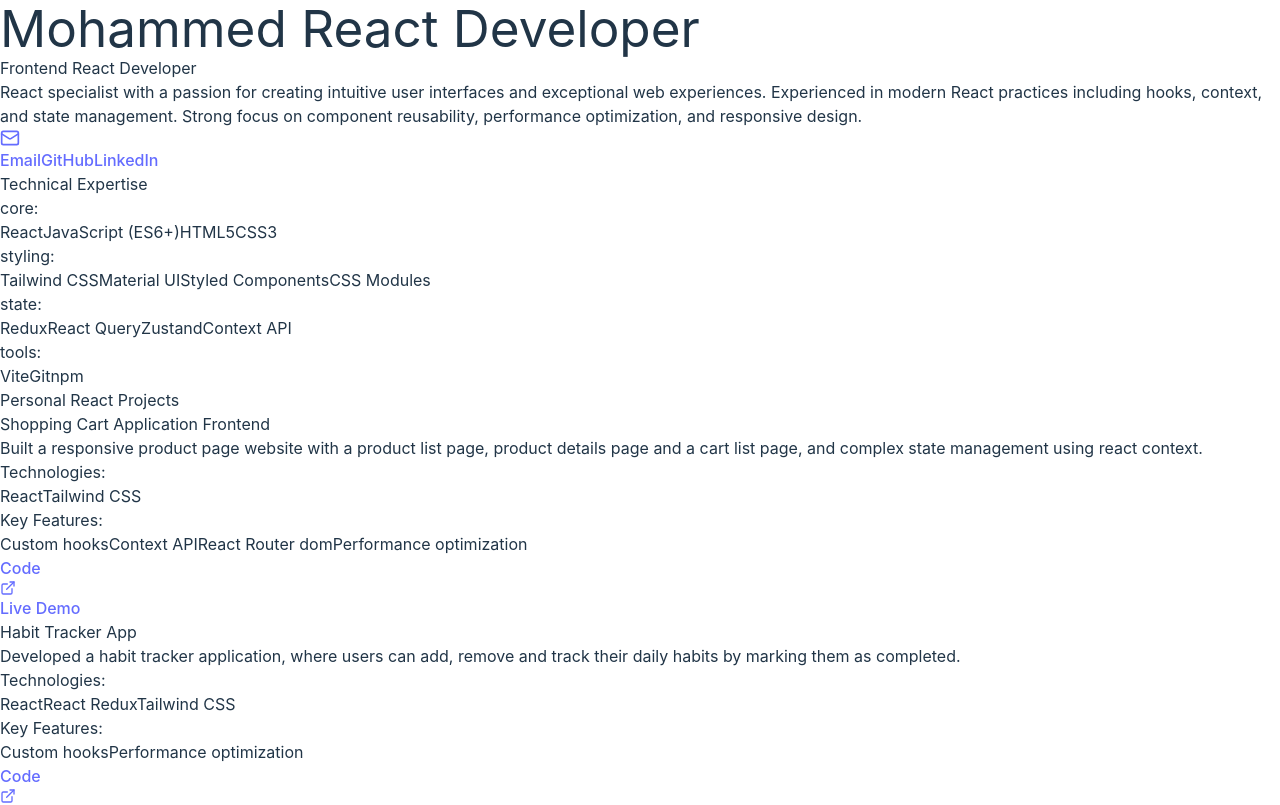
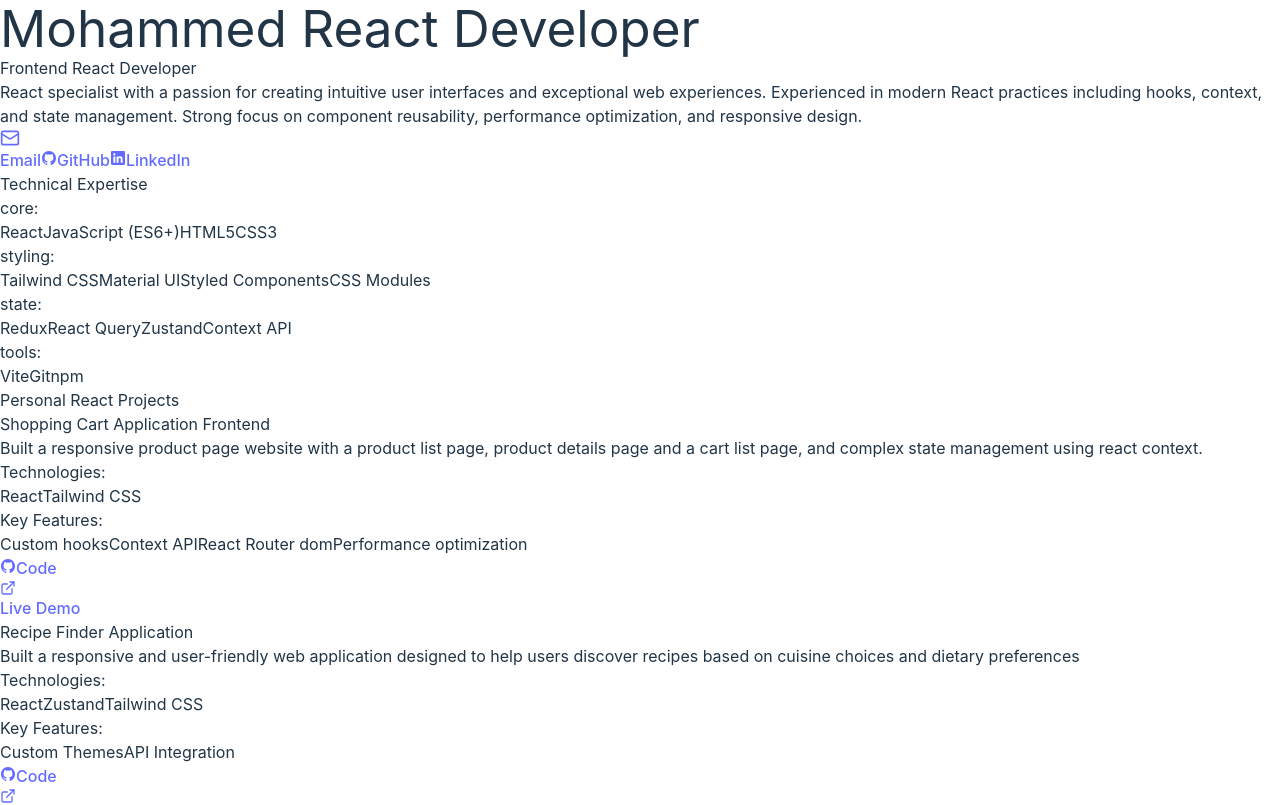
Before and after one commit to mohammedZato/my-Portfolio, a React (Vite) app: page / in a window 1280 px wide. Shown: the top 805 px of the page. Built offline with nearby package versions, Linux system fonts and the light colour scheme.

Commit message:
updated projects

```diff
--- a/index.html
+++ b/index.html
@@ -7,15 +7,6 @@
     <script type="module" src="https://unpkg.com/ionicons@7.1.0/dist/ionicons/ionicons.esm.js"></script>
     <script nomodule src="https://unpkg.com/ionicons@7.1.0/dist/ionicons/ionicons.js"></script>
     <title>Vite + React</title>
-    <!-- Google tag (gtag.js) -->
-    <script async src="https://www.googletagmanager.com/gtag/js?id=G-64EBJDX58C"></script>
-    <script>
-      window.dataLayer = window.dataLayer || [];
-      function gtag(){dataLayer.push(arguments);}
-      gtag('js', new Date());
-
-      gtag('config', 'G-64EBJDX58C');
-    </script>
   </head>
   <body>
     <div id="root"></div>
--- a/src/component/portfolio.jsx
+++ b/src/component/portfolio.jsx
@@ -19,6 +19,14 @@
       features: ["Custom hooks", "Context API", "React Router dom", "Performance optimization"],
       github: "https://github.com/mohammedZato/react-shopping-cart",
       live: " https://mohammedzato.github.io/react-shopping-cart/"
+    },
+    {
+      title: "Recipe Finder Application",
+      description: "Built a responsive and user-friendly web application designed to help users discover recipes based on cuisine choices and dietary preferences",
+      technologies: ["React", "Zustand", "Tailwind CSS"],
+      features: ["Custom Themes", "API Integration"],
+      github: "https://github.com/mohammedZato/recipe-finder-app",
+      live: "https://mohammedzato.github.io/recipe-finder-app/"
     },
     {
       title: "Habit Tracker App",
```
